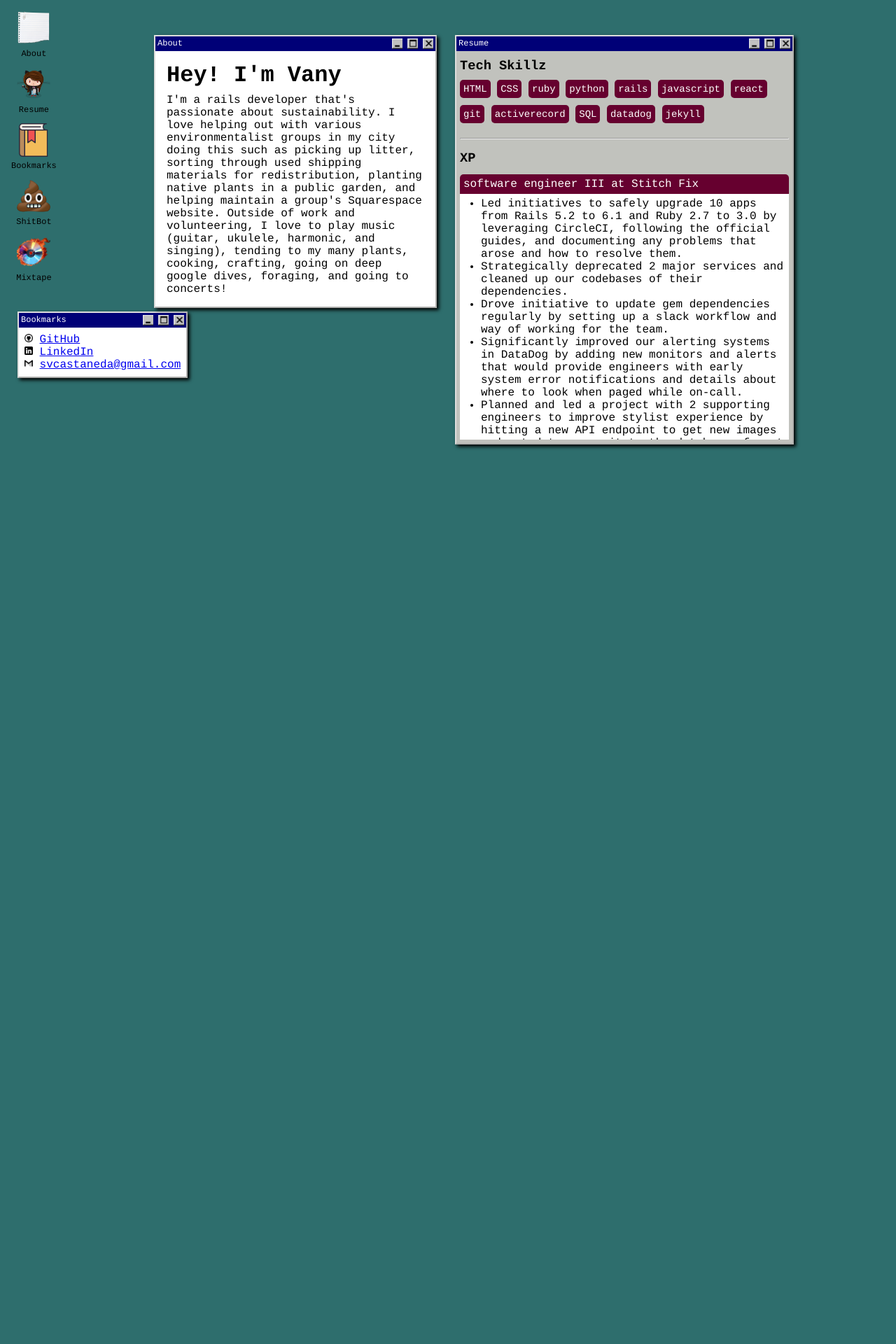
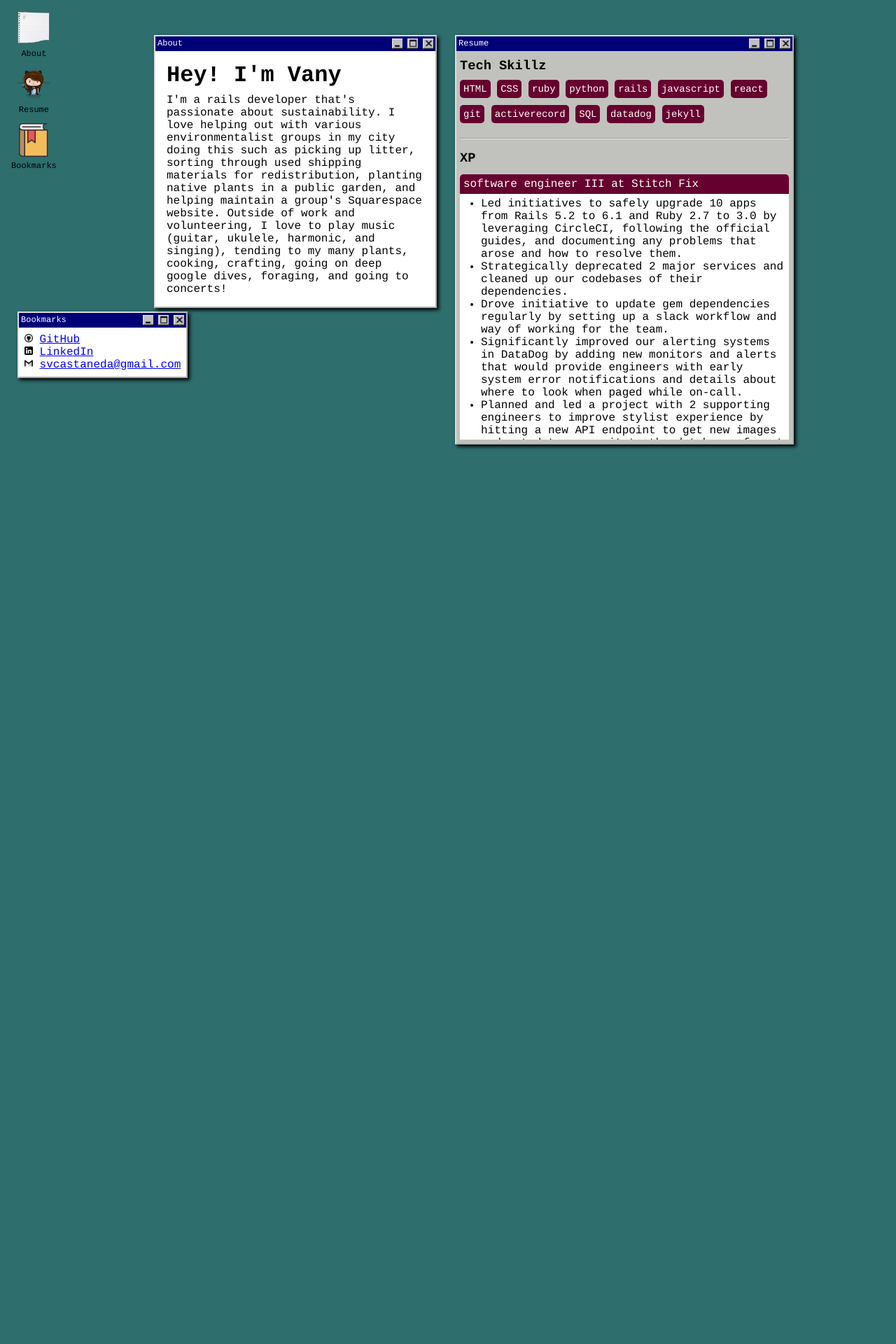
Before and after one commit to svcastaneda/svcastaneda.github.io, a Jekyll site: the page built from index.html, in a window 1280 px wide. Shown: the top 1920 px of the page at 70% size. Built offline with Jekyll 4.4.1, drawn with Linux system fonts in a browser that asks for light colours; nearby versions of some CDN libraries.

Commit message:
Update icons.html

```diff
--- a/_includes/icons.html
+++ b/_includes/icons.html
@@ -11,12 +11,4 @@
     <img src="{{ base.url }}/images/bookmark.png" class="center block" width="48px" height="48px">
     <p class="m-0 mt-05">Bookmarks</p>
   </div>
-  <div class="icon mb-1" name="shitbot">
-    <img src="{{ base.url }}/images/shitbot.png" class="center block" width="48px" height="48px">
-    <p class="m-0 mt-05">ShitBot</p>
-  </div>
-  <div class="icon mb-1" name="mixtape">
-    <img src="{{ base.url }}/images/mixtape.png" class="center block" width="48px" height="48px">
-    <p class="m-0 mt-05">Mixtape</p>
-  </div>
 </div>
```
